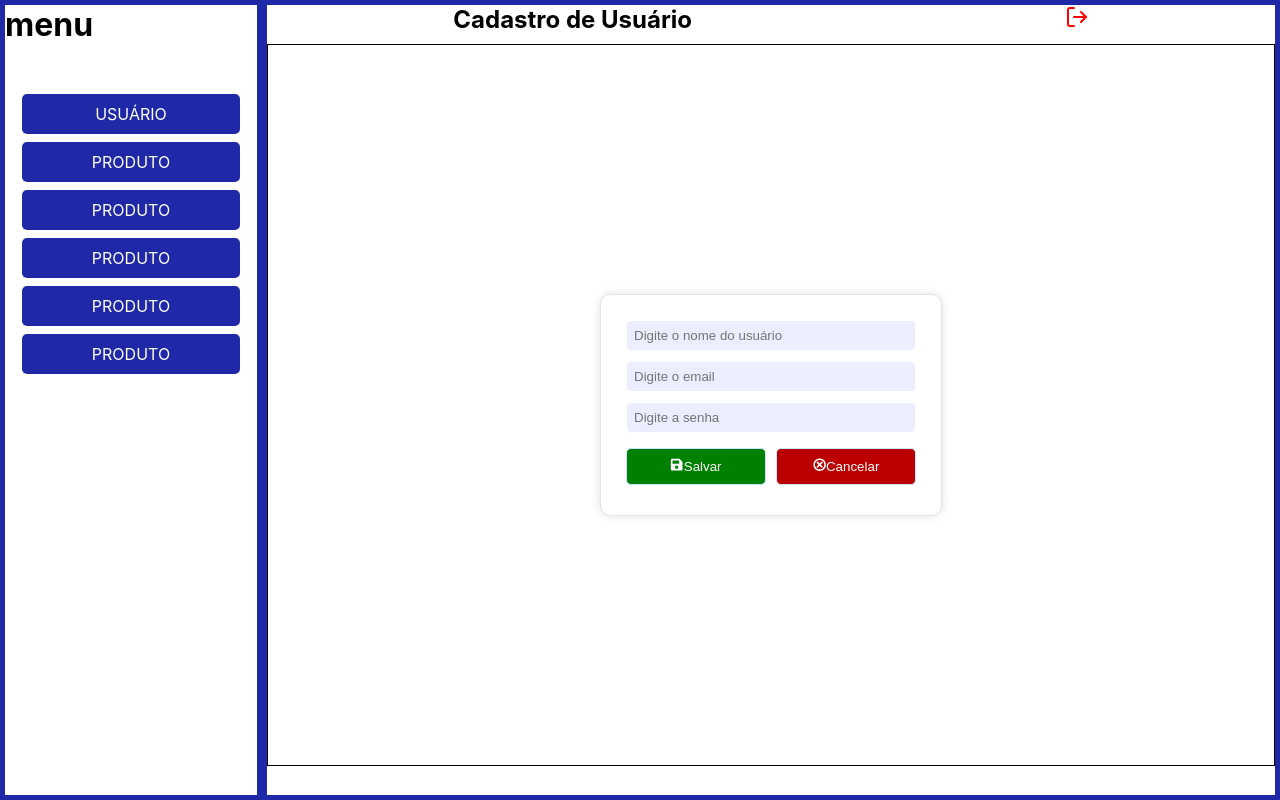
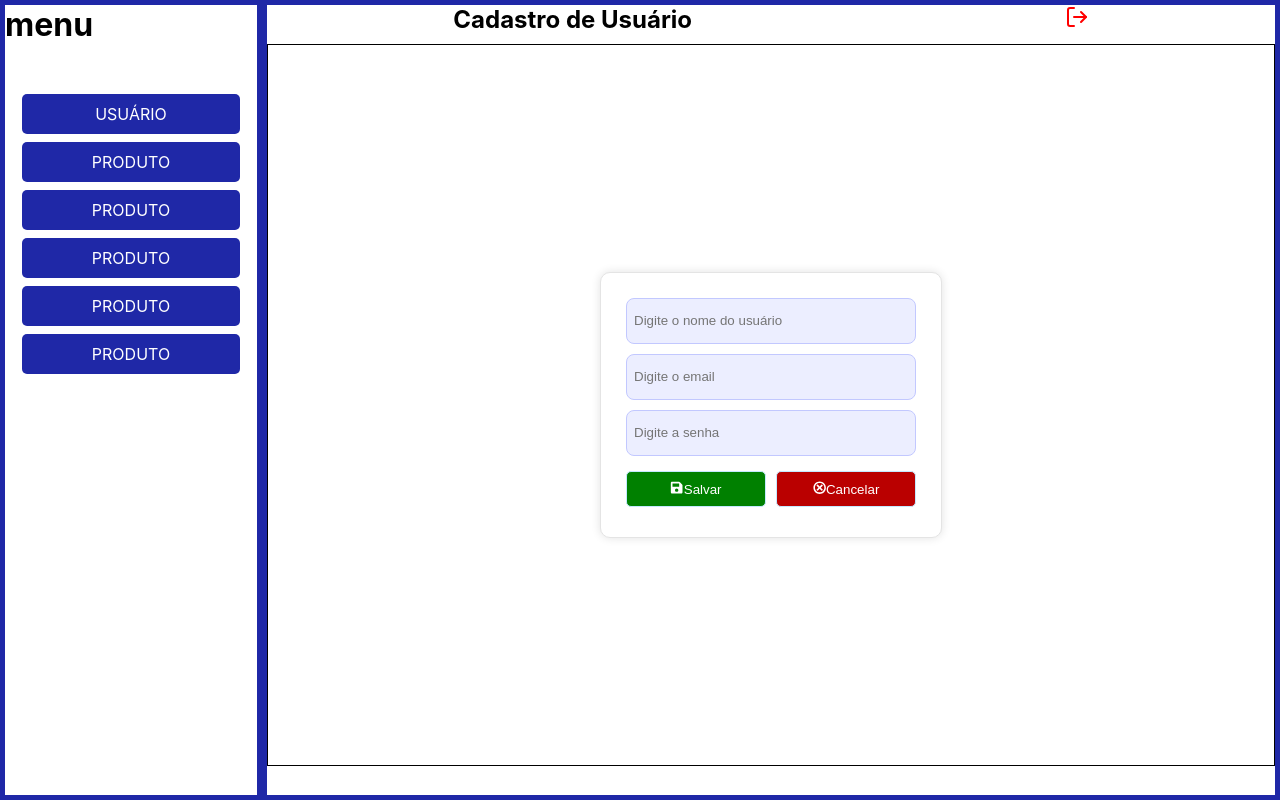
Before and after one commit to ayrtonEsilva/papelaria-front, a React (Create React App) app: page /Cadastrousuario in a window 1280 px wide. Built offline with nearby package versions, Linux system fonts and the light colour scheme.

Commit message:
add local storage

```diff
--- a/src/pages/CadastroUsuário/index.js
+++ b/src/pages/CadastroUsuário/index.js
@@ -11,6 +11,23 @@ import Head from '../../componentes/Head';
 
 export default function Cadastrousuario(){
     const [nome, setNome] = useState("");
+    const [email, setEmail] = useState("");
+    const [senha, setSenha] = useState("");
+    const usuario={
+        nome,
+        email,
+        senha
+    }
+
+
+    function salvardados(e){
+        e.preventDefault();
+        // console.log(usuario);
+        const banco = JSON.parse(localStorage.getItem("cd-usuarios")) || "[]";
+        banco.push(usuario);
+        localStorage.setItem("cd-usuarios", JSON.stringify(banco));
+        alert("usuario salvo com sucesso");
+    }
     return(
         <div className="dashboard-container">
             <div className='menu'>
@@ -21,14 +38,24 @@ export default function Cadastrousuario(){
                 <Head title='Cadastro de Usuário'/>
 
                 <div class="form-container">
-                    <form className='form-cadastro'>
+                    <form className='form-cadastro' onSubmit={salvardados}>
                         <input type='text'
                         value={nome}
                         onChange={e=>setNome(e.target.value)}
                          placeholder='Digite o nome do usuário'
                          />
-                        <input type='email' placeholder='Digite o email' />
-                        <input type='password' placeholder='Digite a senha' />
+
+                        <input type='email'
+                        value={email}
+                        onChange={e=>setEmail(e.target.value)}
+                        placeholder='Digite o email'
+                        />
+
+                        <input type='password'
+                        value={senha}
+                        onChange={e=>setSenha(e.target.value)}
+                        placeholder='Digite a senha'
+                        />
                         <div class="acao">
                             <button className='btn-save'>
                                 <FaSave />
--- a/src/pages/global.css
+++ b/src/pages/global.css
@@ -85,14 +85,17 @@ table{
 
     background-color:  rgb(236, 238, 255);
 }
-input:focus {
-    box-shadow: 0 0 0 0;
-    outline: 0;
-}
+
 .acao{
     display: flex;
     flex-direction: row;
     margin-top: 5px;
+}
+.form-cadastro input{
+    height: 30px;
+    color: ;
+    border: 1px solid   rgb(194, 200, 255);
+    border-radius: 8px;
 }
 .btn-save{
     padding: 9px;
```
